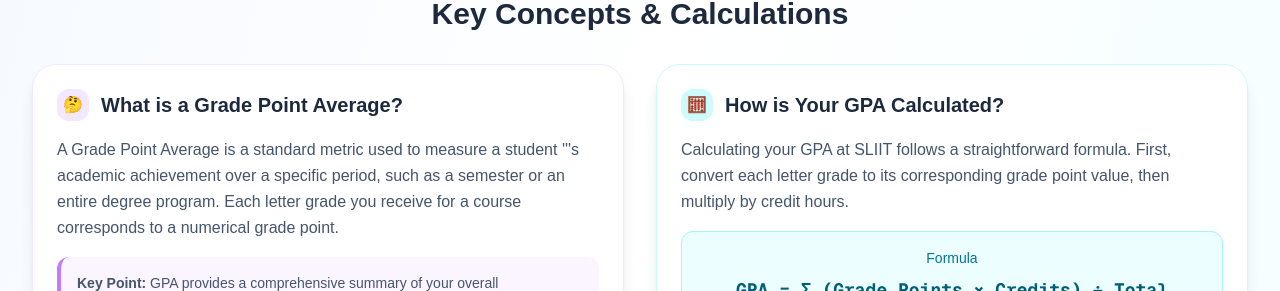
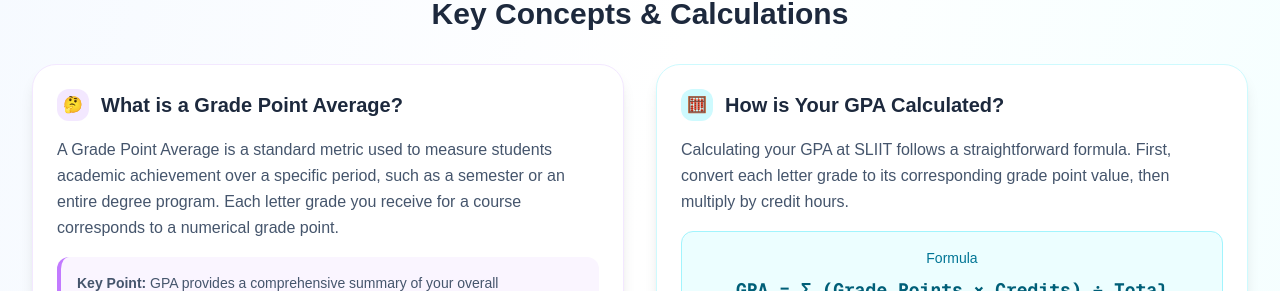
Before and after one commit to s4thm1n4/gpa-calculator-srilanka, a Next.js app: page /university-gpa-calculator/sliit in a window 1280 px wide. Shown: the part 2420-2711 px from the top of the page. Built offline with nearby package versions, Linux system fonts and the light colour scheme.

Commit message:
UI Final Changes SLIIT

```diff
--- a/app/university-gpa-calculator/[slug]/SLIIT-calculator-ui.tsx
+++ b/app/university-gpa-calculator/[slug]/SLIIT-calculator-ui.tsx
@@ -632,7 +632,7 @@ const CalculatorUI: FC<CalculatorUIProps> = ({ slug }) => {
           <h3 className="text-xl font-bold text-slate-800">What is a Grade Point Average?</h3>
         </div>
         <p className="text-slate-600 leading-relaxed mb-4">
-          A Grade Point Average is a standard metric used to measure a student &apos;'&apos;s academic achievement over a specific period, such as a semester or an entire degree program. Each letter grade you receive for a course corresponds to a numerical grade point.
+          A Grade Point Average is a standard metric used to measure students academic achievement over a specific period, such as a semester or an entire degree program. Each letter grade you receive for a course corresponds to a numerical grade point.
         </p>
         <div className="bg-purple-50 p-4 rounded-lg border-l-4 border-purple-400">
           <p className="text-sm text-slate-600">
```
